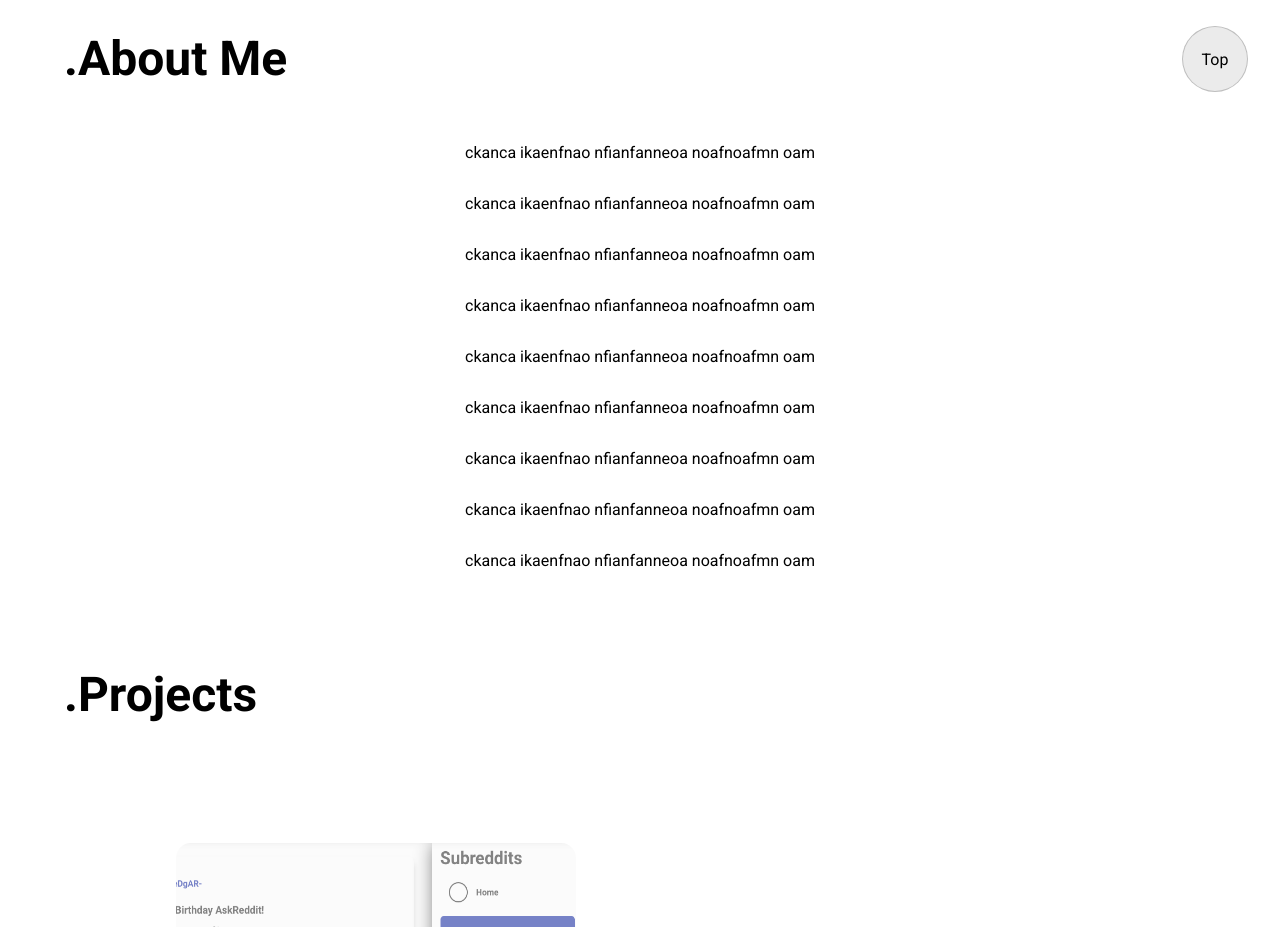
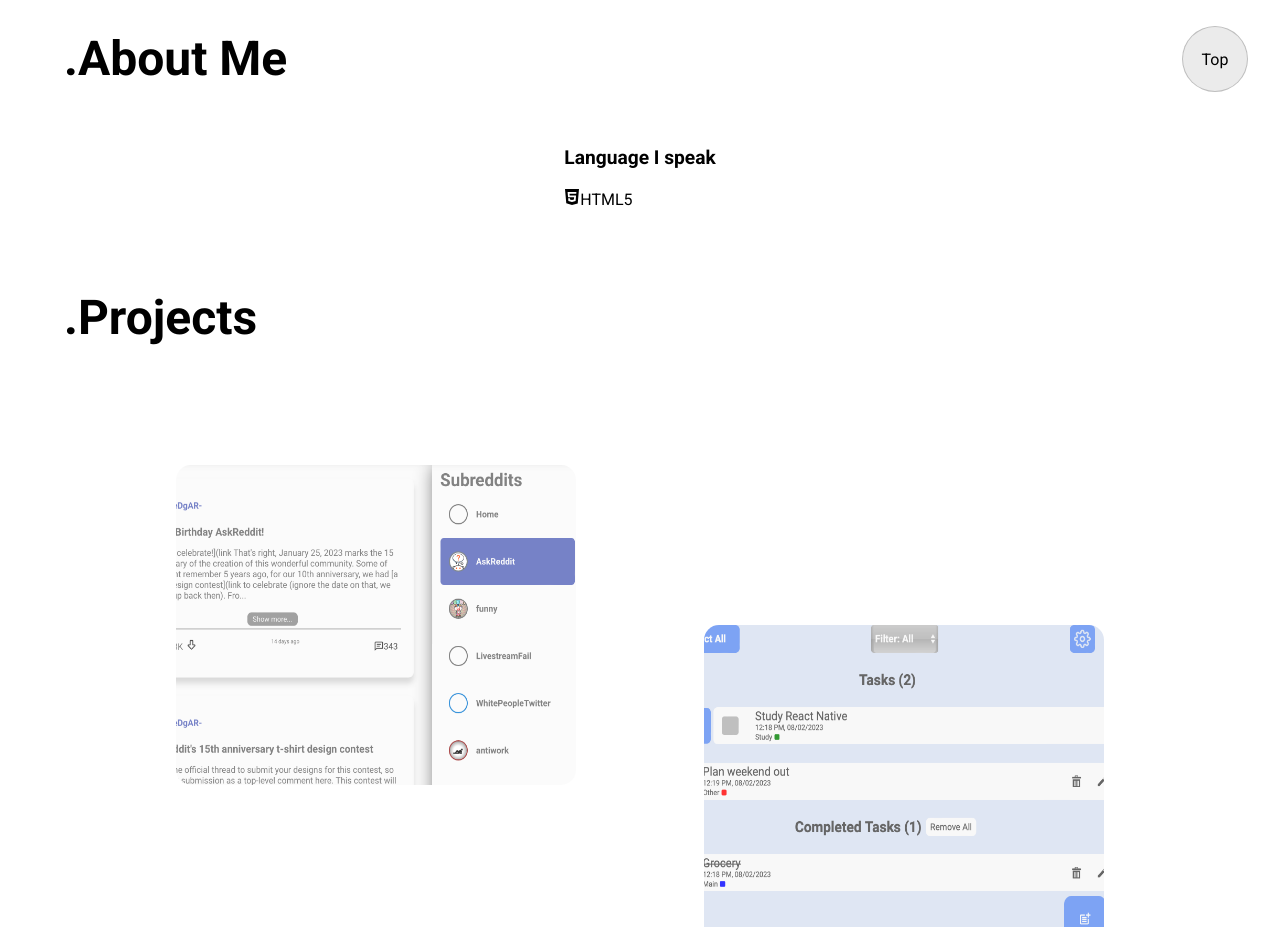
Before and after one commit to Stefanocalo/portfolio, a React (Create React App) app: page / in a window 1280 px wide. Shown: the part 820-1747 px from the top of the page. Built offline with nearby package versions, Linux system fonts and the light colour scheme.

Commit message:
Add Language component

```diff
--- a/src/Components/About/About.jsx
+++ b/src/Components/About/About.jsx
@@ -1,6 +1,9 @@
 import React, {useState, useRef, useEffect} from "react";
 import { useSpring, animated } from "@react-spring/web";
 import './About.css';
+import { Language } from "./Language";
+
+import {SiHtml5, SiCss3, SiJavascript, SiReact, SiTypescript} from 'react-icons/si';
 
 export function About({setAboutPos, scrollY, aboutPos}) {
 
@@ -45,23 +48,10 @@
         id="about" className="sectionContainer">
             <h2 className="sectionTitle">.About Me</h2>
             <article>
-                <p >ckanca ikaenfnao nfianfanneoa noafnoafmn oam</p>
-                <p >ckanca ikaenfnao nfianfanneoa noafnoafmn oam</p>
-
-                <p >ckanca ikaenfnao nfianfanneoa noafnoafmn oam</p>
-
-                <p >ckanca ikaenfnao nfianfanneoa noafnoafmn oam</p>
-
-                <p >ckanca ikaenfnao nfianfanneoa noafnoafmn oam</p>
-
-                <p >ckanca ikaenfnao nfianfanneoa noafnoafmn oam</p>
-
-                <p >ckanca ikaenfnao nfianfanneoa noafnoafmn oam</p>
-
-                <p >ckanca ikaenfnao nfianfanneoa noafnoafmn oam</p>
-                <p >ckanca ikaenfnao nfianfanneoa noafnoafmn oam</p>
-
-
+                <div className='aboutSub'>
+                    <h3 className="sub">Language I speak</h3>
+                    <Language icon={<SiHtml5/>}>HTML5</Language>
+                </div>
             </article>
         </animated.section>
     )
--- /dev/null
+++ b/src/Components/About/Language.jsx
@@ -0,0 +1,13 @@
+import React from "react";
+
+export function Language({icon, children}) {
+
+    return(
+        <div className="languageContainer">
+            <div className="languageCard">
+                {icon}
+                <span>{children}</span>
+            </div>
+        </div>
+    )
+}
--- a/src/Components/Contact/Contact.css
+++ b/src/Components/Contact/Contact.css
@@ -28,3 +28,9 @@
     padding: 0.2rem;
     border-radius: 15px;
 }
+
+@media only screen and (max-width: 900px) {
+    .contactMe {
+        width: 80vw;
+    }
+}
--- a/src/Components/Projects/Project.jsx
+++ b/src/Components/Projects/Project.jsx
@@ -94,7 +94,7 @@
     },[animate])
 
     const git = useSpring({
-        scale: animate ? 1.3 : 1,
+        scale: animate ? 1.1 : 1,
         config: {
             tension: 300,
             friction: 10
--- a/src/Components/Projects/Projects.css
+++ b/src/Components/Projects/Projects.css
@@ -66,7 +66,7 @@
     border: 1px solid rgba(88, 88, 88, 0.3);
     backdrop-filter: blur(4px);
     background-color: rgba(58, 58, 58, 0.1);
-    width: 80%;
+    width: 100%;
     padding: 2rem 1rem;
     border-radius: 15px;
     cursor: pointer;
@@ -105,6 +105,10 @@
         height: 25rem
     }
 
+    .githubWrapper {
+        width: 80vw;
+    }
+
     .info {
         transform: translateY(-27rem);
     }
```
Also changed, not shown: src/Components/About/About.css (line endings or trailing spaces).
